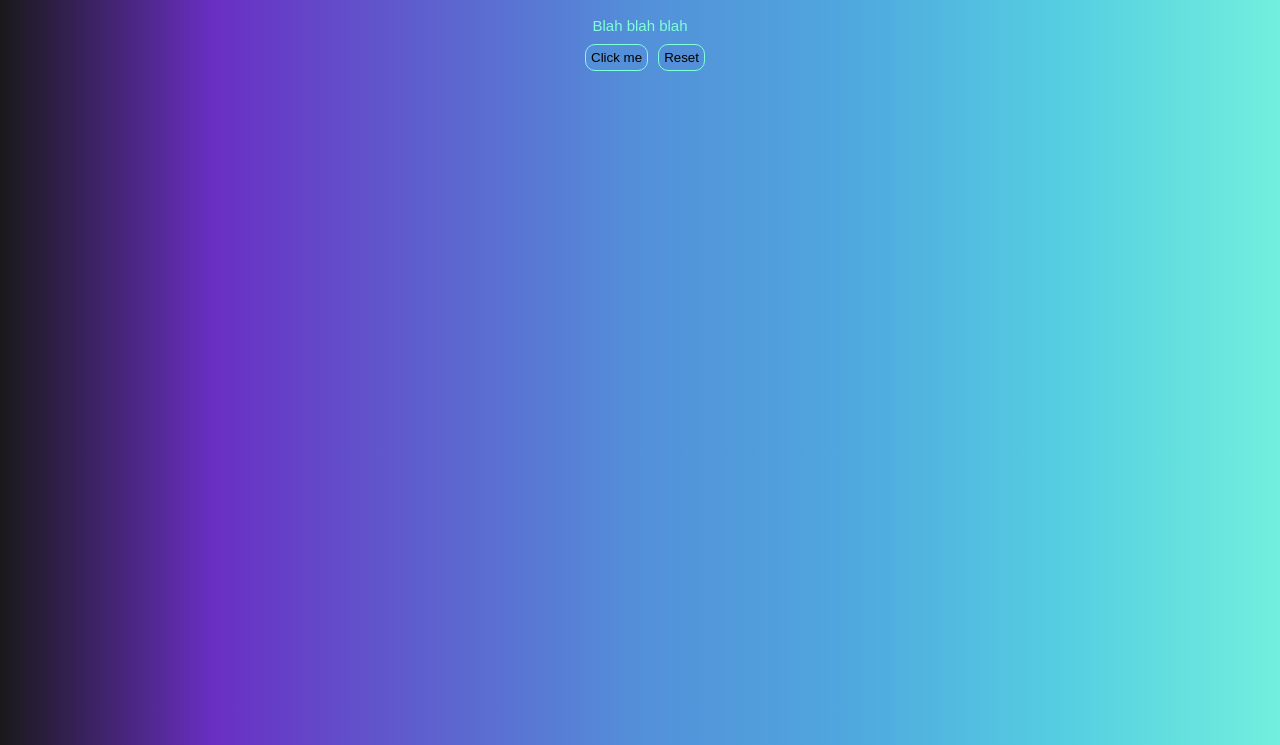
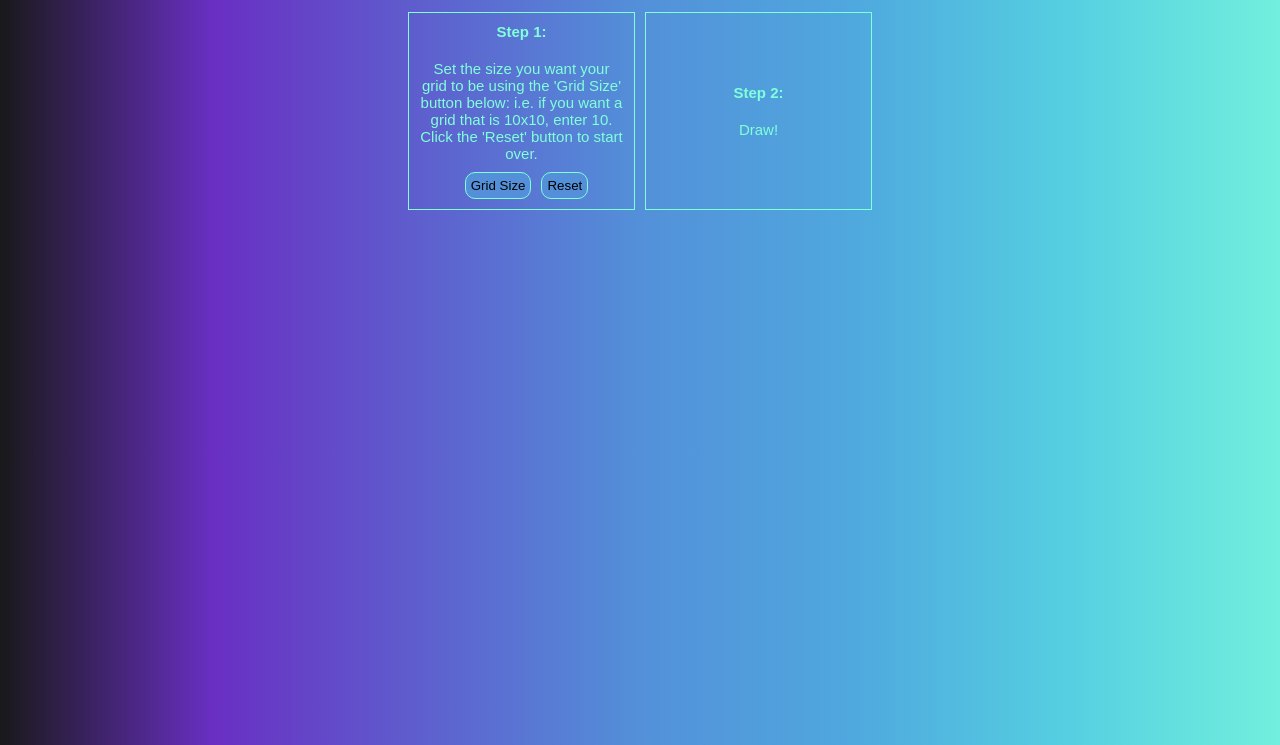
Before and after one commit to lefthandlou/Etch-a-Sketch, a plain HTML site: page index.html in a window 1280 px wide. Shown: the part 55-800 px from the top of the page. Drawn offline with Linux system fonts and the light colour scheme.

Commit message:
Simplify

```diff
--- a/index.html
+++ b/index.html
@@ -10,17 +10,29 @@
 
     <body>
         <h3 class="headerMain">Etch-a-Sketch</h3>
-        <p class="textMain">
-            Blah blah blah
-            <!--TODO blurb here with instructions/explanation-->
-        </p>
+        <div class="instructionsContainer">
 
-        <!-- TODO Make starting 16x16 grid -->
-        <div class="buttonContainer">
-            <button class="setGrid">Click me</button>
-            <button class="reset">Reset</button>
-            <!--TODO Color mode buttons-->
+            <div class = 'stepOne'>
+                <p class = "textMain"><strong>Step 1:</strong></p>
+                <p class = 'textMain'>Set the size you want your grid to be using
+                    the 'Grid Size' button below: i.e. if you want a grid that is 10x10, enter 10.
+                    Click the 'Reset' button to start over. </p>
+
+
+                <div class="buttonContainer">
+                    <button class="setGrid">Grid Size</button>
+                    <button class="reset">Reset</button>
+                </div>
+            </div>
+
+            <div class = 'stepTwo'>
+                <p class = "textMain"><strong>Step 2:</strong></p>
+                <p class = 'textMain'>Draw!</p>
+            </div>
+
         </div>
+
+
 
         <div class = "containerFlex">
             <div class="sketchContainer">
@@ -28,6 +40,8 @@
         </div>
 
 
+
+
     </body>
 
 <script src="script.js"></script>
```
